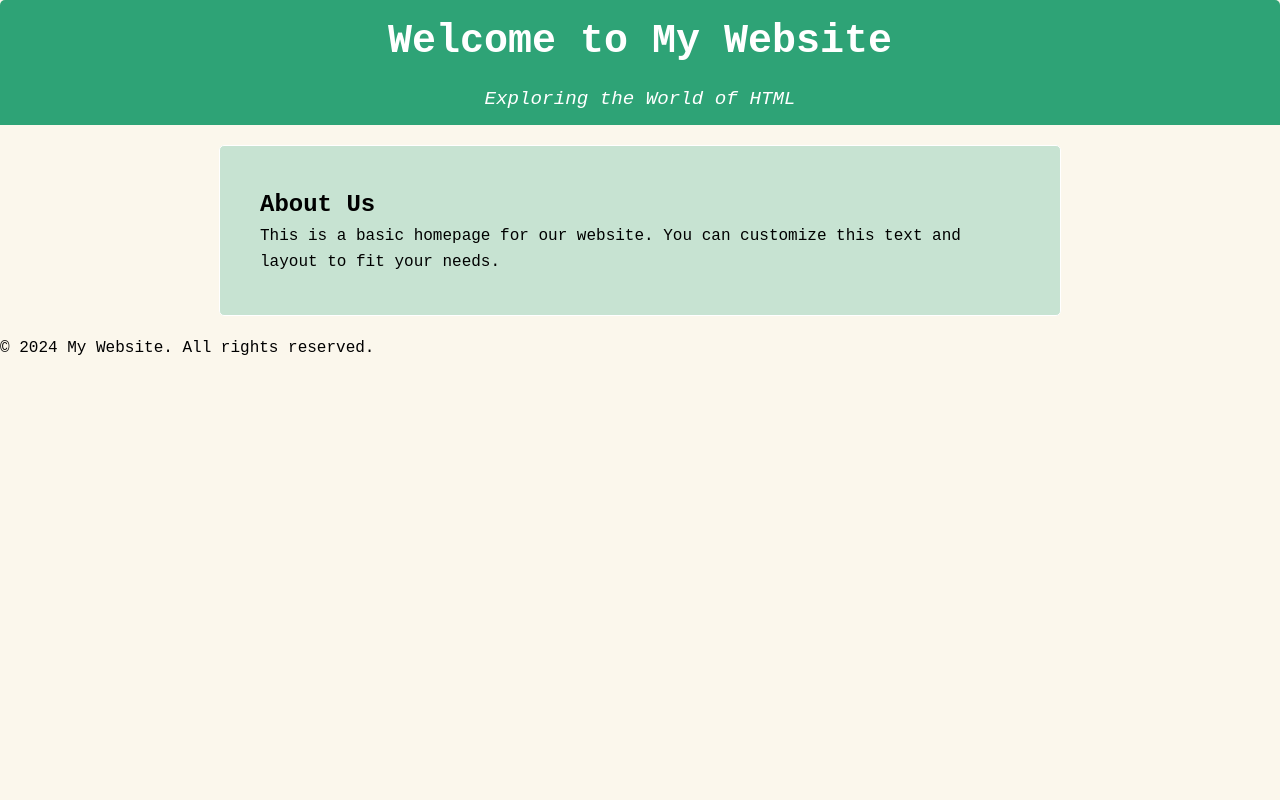
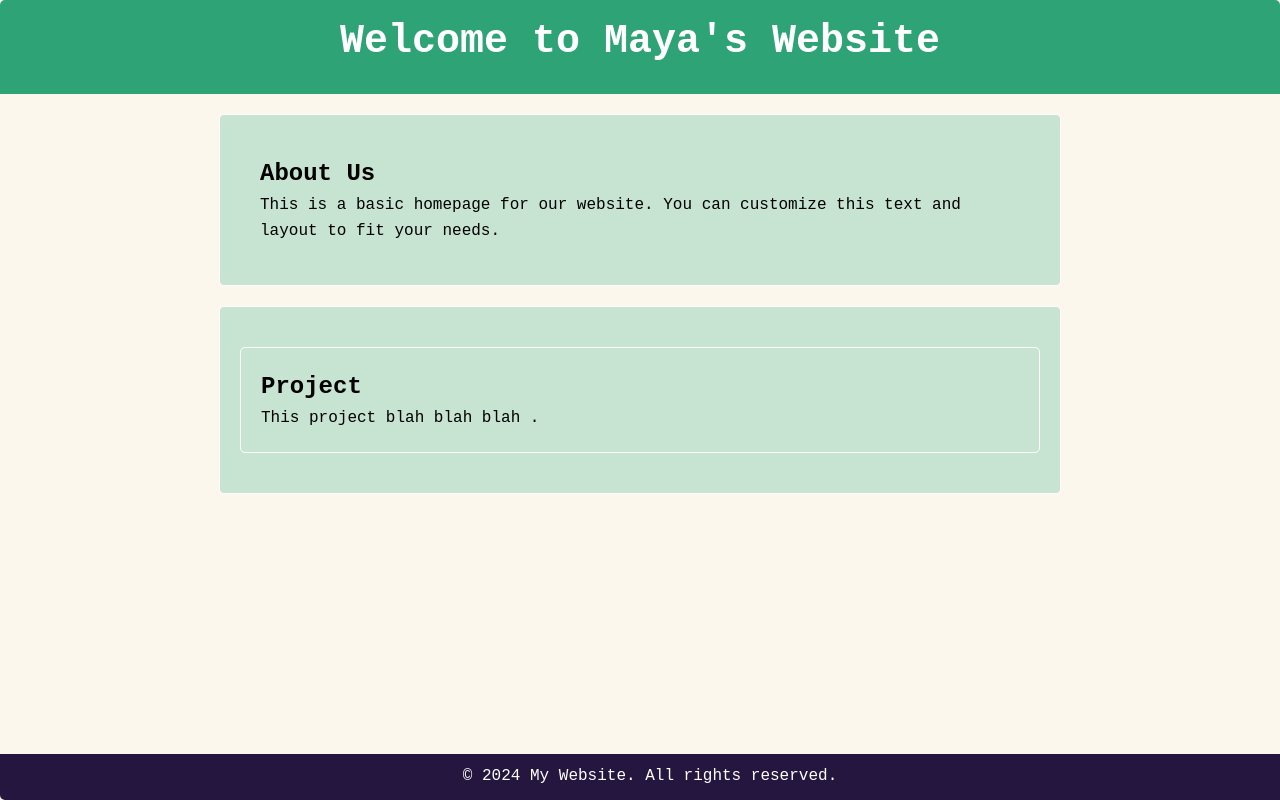
Before and after one commit to 2mayap/personalwebsite, a plain HTML site: page index.html in a window 1280 px wide. Drawn offline with Linux system fonts and the light colour scheme.

Commit message:
more change

```diff
--- a/index.html
+++ b/index.html
@@ -9,8 +9,7 @@
 <body>
 
 <header>
-    <h1>Welcome to My Website</h1>
-    <p>Exploring the World of HTML</p>
+    <h1>Welcome to Maya's Website</h1>
 </header>
 
 <div class="container">
@@ -20,6 +19,13 @@
     </div>
 </div>
 
+<div class="container">
+    <div class="container">
+        <h2>Project</h2>
+        <p>This project blah blah blah .</p>
+    </div>
+</div>
+
 <footer>
     <p>&copy; 2024 My Website. All rights reserved.</p>
 </footer>
--- a/style.css
+++ b/style.css
@@ -44,7 +44,7 @@ header p {
     padding: 20px;
 }
 
-/*footer {
+footer {
     text-align: center;
     padding: 10px;
     background-color: #24163e;
@@ -55,7 +55,7 @@ header p {
     bottom: 0;
     width: 100%;
 }
-*/
+
 
 /* Responsive styles */
 @media (max-width: 600px) {
```
